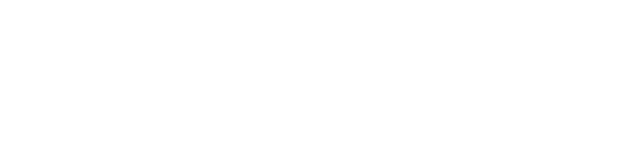
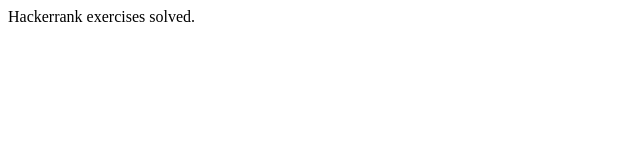
Before and after one commit to praveenbabu36/hackerrank-exercises, a plain HTML site: page index.html in a window 1280 px wide. Shown: the whole page, without its empty margins (0-640 px from the left). Drawn offline with Linux system fonts and the light colour scheme.

Commit message:
Update index.html

```diff
--- a/index.html
+++ b/index.html
@@ -4,7 +4,9 @@
     <meta charset="UTF-8" />
     <meta http-equiv="X-UA-Compatible" content="IE=edge" />
     <meta name="viewport" content="width=device-width, initial-scale=1.0" />
-    <title>Document</title>
+    <title>HackerRank Exercises</title>
   </head>
-  <body></body>
+  <body>
+    Hackerrank exercises solved.
+  </body>
 </html>
```
